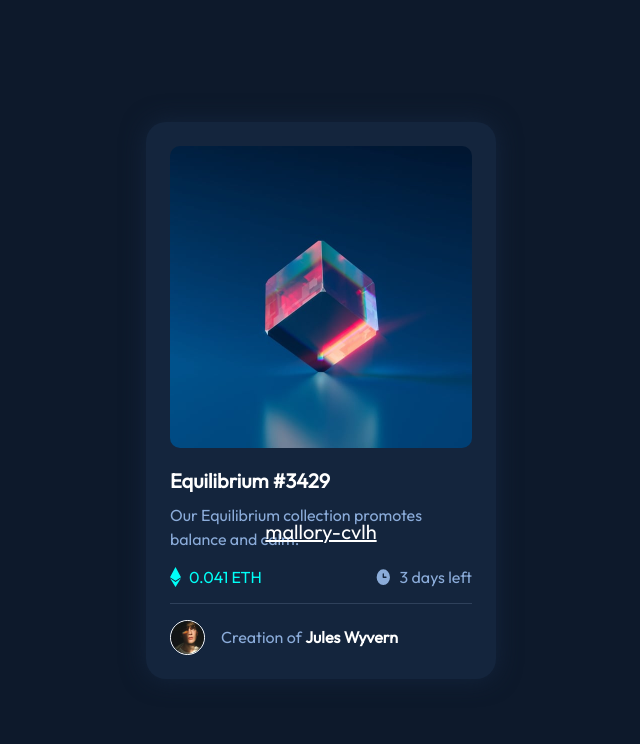
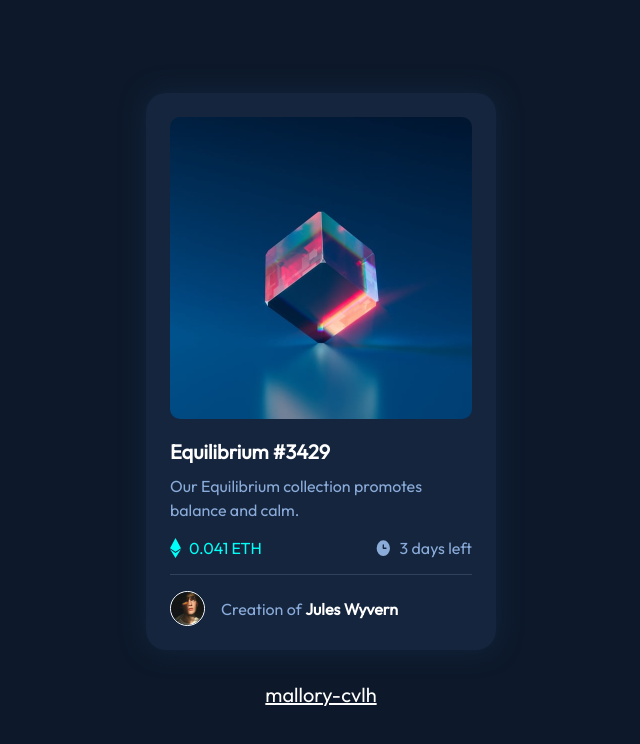
Before and after one commit to mallory-cvlh/02_NFTPreviewCardComponent, a plain HTML site: page index.html in a window 1280 px wide. Shown: the whole page, without its empty margins (319-959 px from the left). Drawn offline with Linux system fonts and the light colour scheme.

Commit message:
Footer positioning

```diff
--- a/css/style.css
+++ b/css/style.css
@@ -56,7 +56,7 @@ body {
     background: var(--BG-PAGE);
     display: grid;
     min-height: 100vh;
-    place-items: center;
+    place-content: center;
 }
 
 .container {
@@ -118,10 +118,10 @@ p {
 
 /* || FOOTER */
 .footer {
-    bottom: 16rem;
     color: var(--WHITE);
     font-size: 1.25rem;
-    position: absolute;
+    margin-top: 2rem;
+    text-align: center;
 }
 
 .footer a{
```
